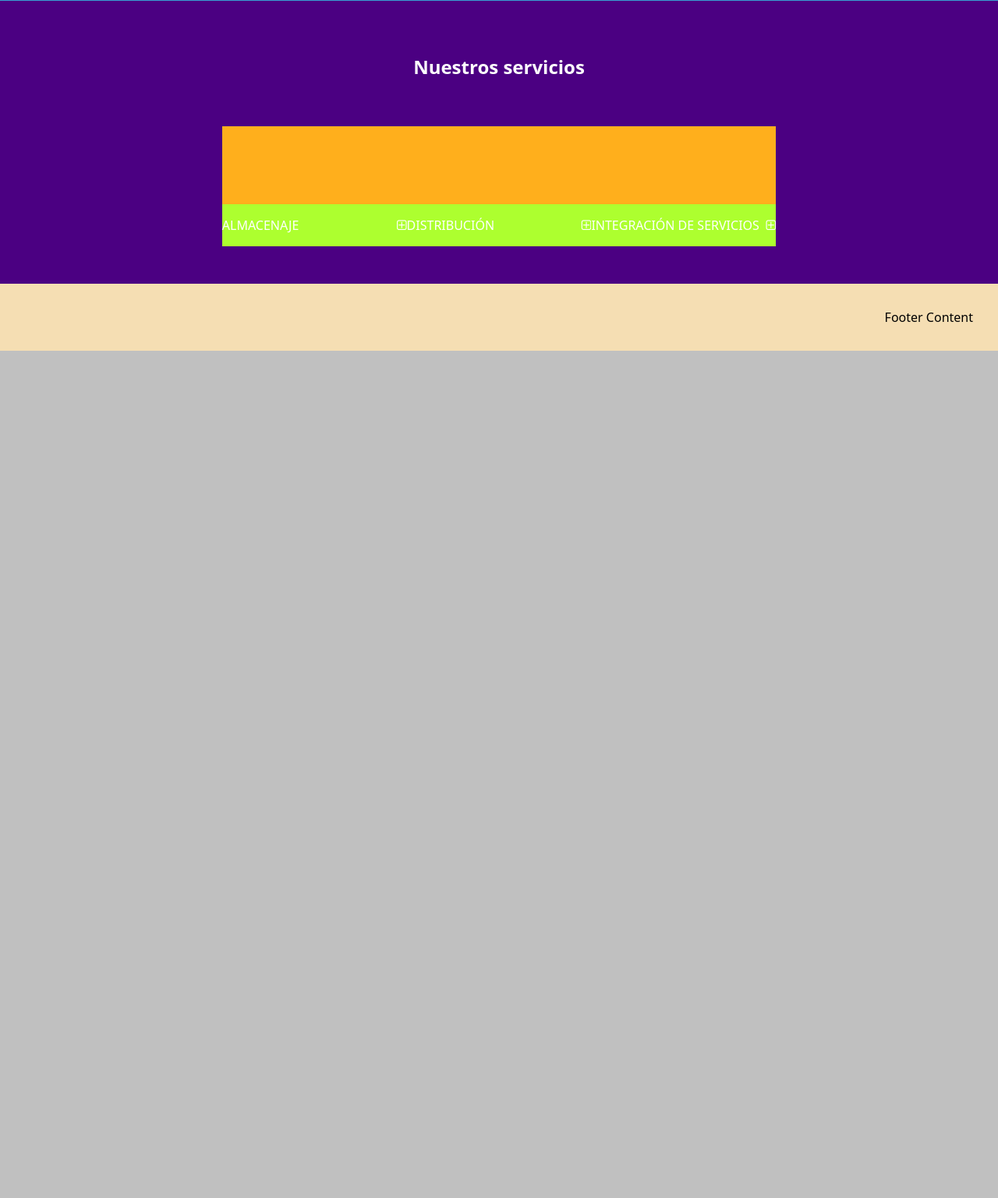
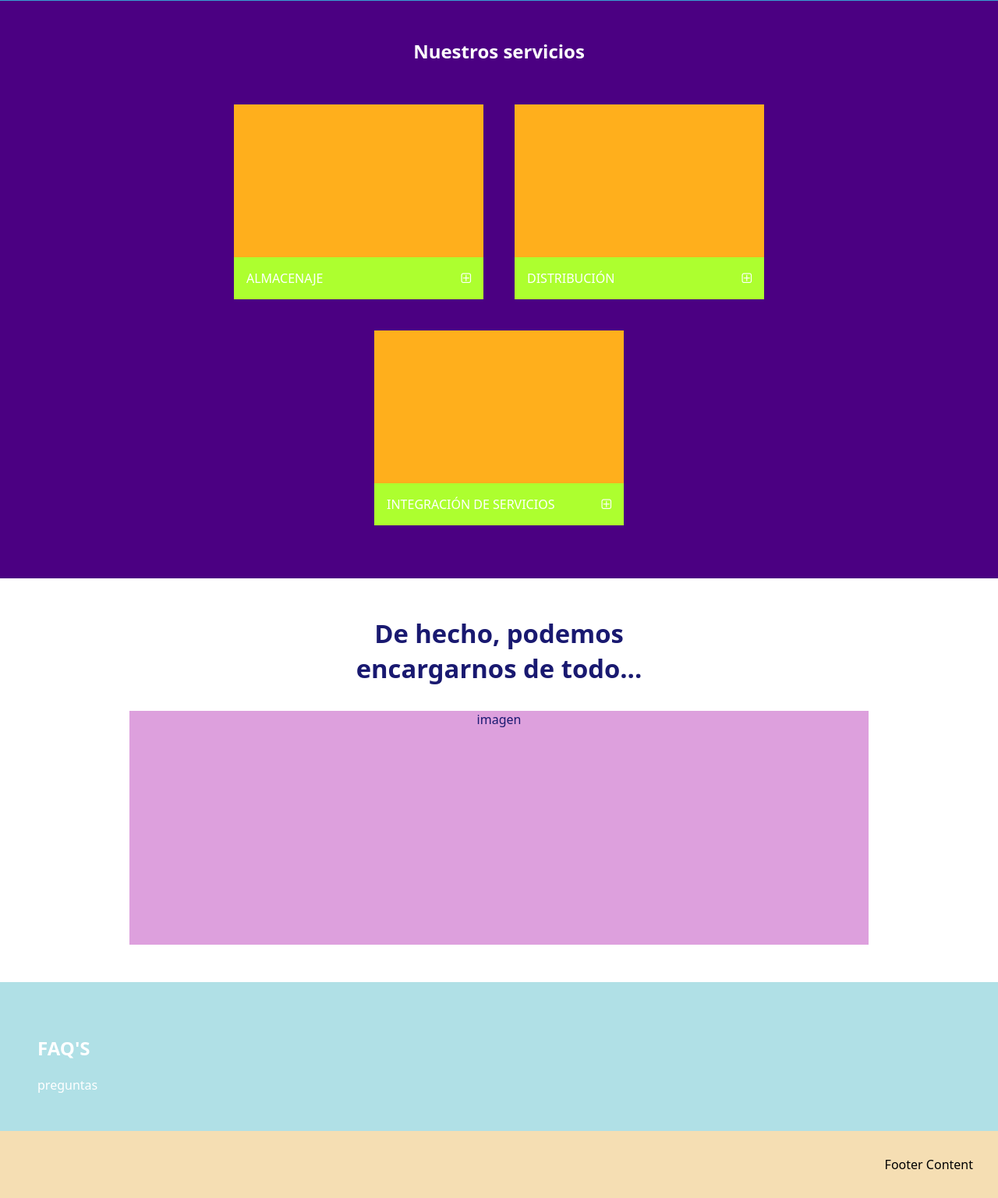
Before and after one commit to aaron2421/landing-arcadia, a PHP site: page / in a window 1280 px wide. Shown: the part 1790-3327 px from the top of the page at 78% size. Before the commit the page ends 2240 px from the top, so only its background shows below. Run offline with PHP 8.4, Linux system fonts and the light colour scheme.

Commit message:
part 3 and 4 of body

```diff
--- a/index.html
+++ b/index.html
@@ -91,8 +91,14 @@
           </div>
         </div>
       </div>
-      <div id="pt4"></div>
-      <div id="pt5"></div>
+      <div id="pt4">
+        <h2>De hecho, podemos encargarnos de todo...</h2>
+        <div id="img4">imagen</div>
+      </div>
+      <div id="pt5">
+        <h2>FAQ'S</h2>
+        <div>preguntas</div>
+      </div>
       <div id="pt6"></div>
     </main>
 
--- a/styles.css
+++ b/styles.css
@@ -151,26 +151,31 @@ main {
 }
 
 #pt3 > h2 {
-  margin-bottom: 60px;
+  margin-top: 0px;
+  margin-bottom: 2rem;
 }
 
 #services-container {
   display: flex;
-  justify-content: space-evenly;
-  width: 60%;
+  flex-wrap: wrap;
+  justify-content: center;
+  width: 80%;
+  /* padding-bottom: 4%; */
 }
 
 .service {
   display: flex;
   flex-direction: column;
   align-items: center;
-  width: 300px;
+  flex: 0 1 320px;
+  height: 250px;
+  margin: 20px;
 }
 
 .imgt {
   background-color: rgb(255, 175, 28);
   width: 100%;
-  height: 100px;
+  height: 100%;
 }
 
 .service-info {
@@ -179,6 +184,42 @@ main {
   justify-content: space-between;
   align-items: center;
   width: 100%;
+}
+
+.service-info > * {
+  margin: 16px;
+}
+
+#pt4 {
+  background-color: white;
+  color: midnightblue;
+  display: flex;
+  flex-direction: column;
+  align-items: center;
+  padding: 3rem;
+  text-align: center;
+}
+
+#pt4 > h2 {
+  font-size: calc(20px + 1vw);
+  width: 40%;
+  min-width: 300px;
+  margin-top: 0px;
+  margin-bottom: 2rem;
+}
+
+#img4 {
+  background-color: plum;
+  width: 80%;
+  height: 300px;
+}
+
+#pt5 {
+  background-color: powderblue;
+  color: white;
+  display: flex;
+  flex-direction: column;
+  padding: 3rem;
 }
 
 footer {
@@ -191,6 +232,14 @@ footer {
   #pt1 {
     display: flex;
     align-items: center;
+  }
+
+  #services-container {
+    width: 100%;
+  }
+
+  #img4 {
+    width: 100%;
   }
 }
 
```
